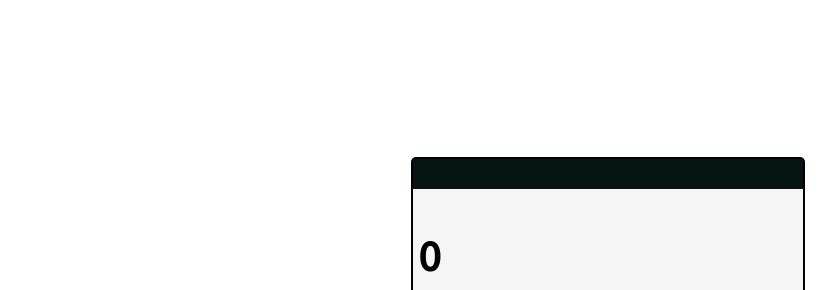
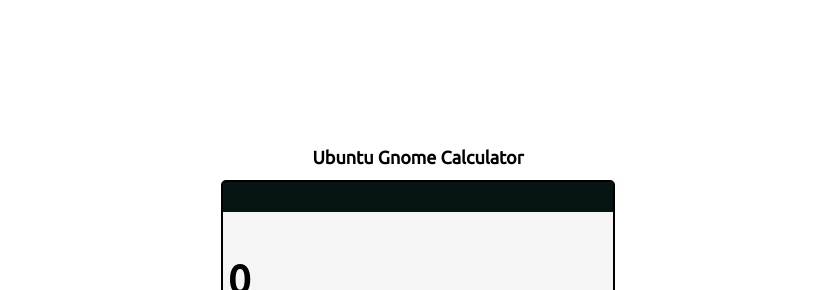
Before and after one commit to tunsmart/calculator, a plain HTML site: page index.html in a window 1280 px wide. Shown: the part 94-384 px from the top of the page, without its empty margins (222-1058 px from the left). Drawn offline with Linux system fonts and the light colour scheme.

Commit message:
Add title

```diff
--- a/index.html
+++ b/index.html
@@ -9,7 +9,7 @@
     <script src="script.js" defer></script>
 </head>
 <body>
-    <h1>Gnome/Ubuntu Calculator</h1>
+    <h1>Ubuntu Gnome Calculator</h1>
     <div class="container-1">
         <div class="container">
             <p class="display"></p>
--- a/style.css
+++ b/style.css
@@ -5,7 +5,13 @@
     display: flex;
     justify-content: center;
     align-items: center;
+    flex-direction: column;
     background-image: url("ubuntu.jpg");
+}
+
+h1 {
+    font-weight: bold;
+    font-size: large;
 }
 
 .container-1 {
```
